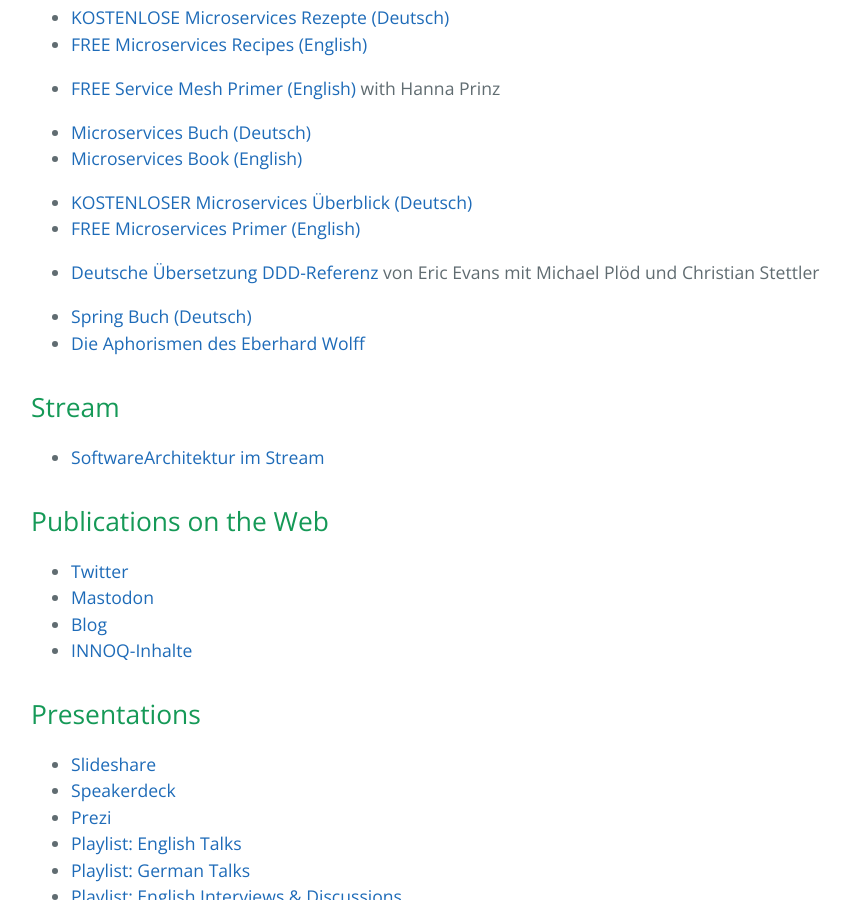
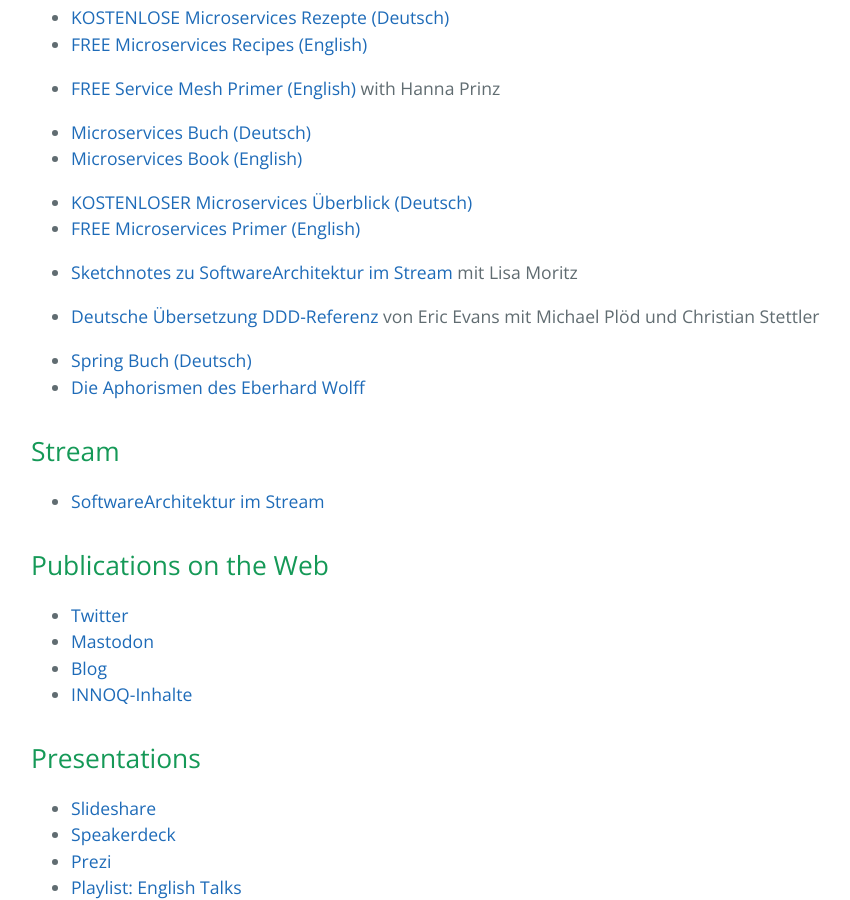
Before and after one commit to ewolff/ewolff.com, a Jekyll site: the page built from index.md, in a window 1280 px wide and 900 px high, scrolled down 785 px. Shown: the whole window, without its empty margins (193-1043 px from the left). Built offline with Jekyll 4.4.1, drawn with Linux system fonts in a browser that asks for light colours; our own code applies the rules of GitHub Pages for plain Markdown files.

Commit message:
Sketchnotes zu SoftwareArchitektur im Stream added

```diff
--- a/index.md
+++ b/index.md
@@ -28,6 +28,9 @@
 
 * [KOSTENLOSER Microservices Überblick (Deutsch)](http://microservices-buch.de/ueberblick.html)
 * [FREE Microservices Primer (English)](http://microservices-book.com/primer.html)
+
+* [Sketchnotes zu SoftwareArchitektur im
+  Stream](https://software-architektur.tv/sketchnote-buch) mit Lisa Moritz
 
 * [Deutsche Übersetzung DDD-Referenz](https://ddd-referenz.de/) von Eric Evans mit Michael Plöd und Christian Stettler
 
```
